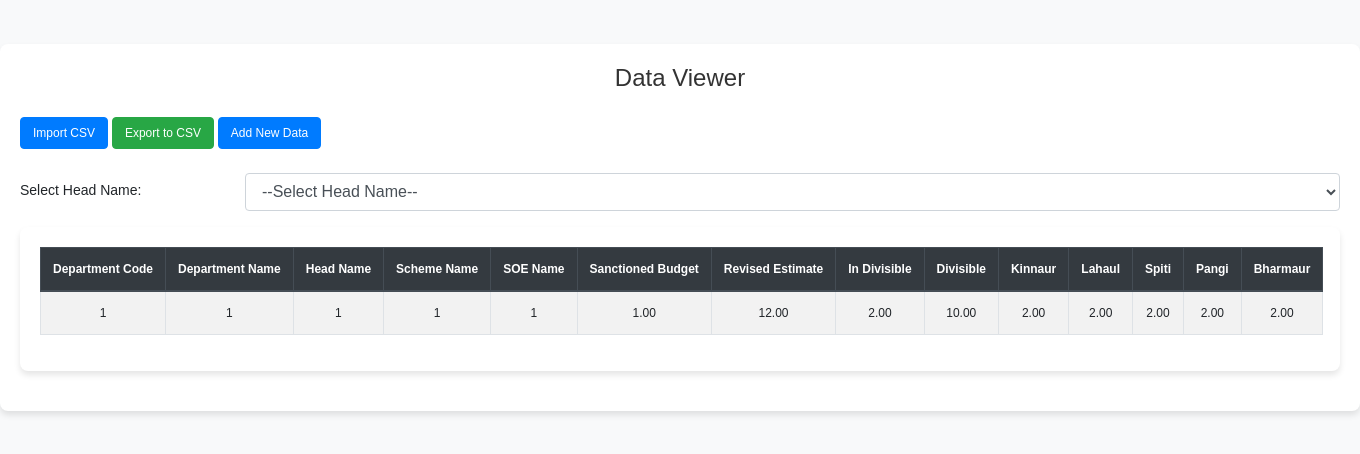
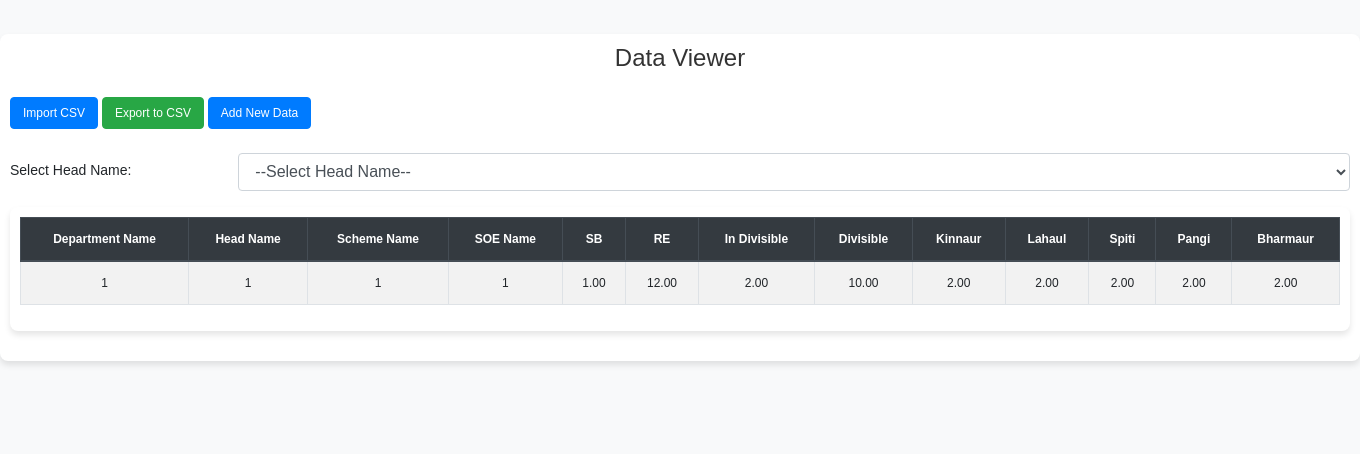
Before and after one commit to gov-bhanu/tdd-budget, a Django app: page / in a window 1360 px wide. Shown: the top 454 px of the page. Run offline with Django 5.2, Linux system fonts and the light colour scheme; data comes from the database, SQL or seed files in the repository; both versions use the stored data as it was before the commit; some libraries are stand-ins or nearby versions.

Commit message:
Import Modified

```diff
--- a/myapp/admin.py
+++ b/myapp/admin.py
@@ -5,7 +5,7 @@ from .models import DataRow
 class DataRowAdmin(admin.ModelAdmin):
     list_display = (
         'unique_search',
-        'department_code',
+        # 'department_code',
         'department_name',
         'head_name',
         'scheme_name',
--- a/myapp/templates/index.html
+++ b/myapp/templates/index.html
@@ -66,13 +66,13 @@
                     <table id="dataTable" class="table table-bordered table-striped table-hover w-100">
                         <thead class="thead-dark">
                             <tr>
-                                <th>Department Code</th>
+                                <!-- <th>Department Code</th> -->
                                 <th>Department Name</th>
                                 <th>Head Name</th>
                                 <th>Scheme Name</th>
                                 <th>SOE Name</th>
-                                <th>Sanctioned Budget</th>
-                                <th>Revised Estimate</th>
+                                <th>SB</th>
+                                <th>RE</th>
                                 <th>In Divisible</th>
                                 <th>Divisible</th>
                                 <th>Kinnaur</th>
--- a/myapp/views.py
+++ b/myapp/views.py
@@ -75,14 +75,15 @@ def import_csv(request):
             reader = csv.DictReader(decoded_file)
 
             for row in reader:
-                department_code = row["department_code"]
+                # department_code = row["department_code"]
                 department_name = row["department_name"]
                 head_name = row["head_name"]
                 scheme_name = row["scheme_name"]
                 soe_name = row["soe_name"]
                 sanctioned_budget = float(row["sanctioned_budget"])
+                revised_estimate = float(row["in_divisible"]) if row.get("in_divisible") else None
                 in_divisible = float(row["in_divisible"]) if row.get("in_divisible") else None
-                revised_estimate = float(row["in_divisible"]) if row.get("in_divisible") else None
+                divisible = float(row["in_divisible"]) if row.get("divisible") else None
                 kinnaur = float(row["kinnaur"]) if row.get("kinnaur") else None
                 lahaul = float(row["lahaul"]) if row.get("lahaul") else None
                 spiti = float(row["spiti"]) if row.get("spiti") else None
@@ -92,16 +93,18 @@ def import_csv(request):
                 try:
                     # Create or update the DataRow
                     data, created = DataRow.objects.update_or_create(
-                        unique_search=f"{department_code}-{department_name}-{scheme_name}-{head_name}-{soe_name}",
+                        # unique_search=f"{department_code}-{department_name}-{scheme_name}-{head_name}-{soe_name}",
+                        unique_search=f"{department_name}-{scheme_name}-{head_name}-{soe_name}",
                         defaults={
-                            "department_code": department_code,
+                            # "department_code": department_code,
                             "department_name": department_name,
                             "head_name": head_name,
                             "scheme_name": scheme_name,
                             "soe_name": soe_name,
                             "sanctioned_budget": sanctioned_budget,
+                            "revised_estimate": revised_estimate,
                             "in_divisible": in_divisible,
-                            "revised_estimate": revised_estimate,
+                            "divisible": divisible,
                             "kinnaur": kinnaur,
                             "lahaul": lahaul,
                             "spiti": spiti,
@@ -133,7 +136,7 @@ def add_data(request):
         soe_name = request.POST.get('soe_name')
         sanctioned_budget = request.POST.get('sanctioned_budget')
         revised_estimate = request.POST.get('revised_estimate')
-        department_code = request.POST.get('department_code')
+        # department_code = request.POST.get('department_code')
         department_name = request.POST.get('department_name')
         scheme_name = request.POST.get('scheme_name')
 
@@ -145,7 +148,7 @@ def add_data(request):
             soe_name=soe_name,
             sanctioned_budget=sanctioned_budget,
             revised_estimate=revised_estimate,
-            department_code=department_code,
+            # department_code=department_code,
             department_name=department_name,
             scheme_name=scheme_name
         )
--- a/static/css/styles.css
+++ b/static/css/styles.css
@@ -1,7 +1,7 @@
 /* Body Styling */
 body {
     font-size: 14px; /* Reduced overall font size */
-    padding: 20px 0;
+    padding: 10px 0;
     font-family: Arial, sans-serif;
     background-color: #f8f9fa; /* Subtle background color */
 }
@@ -9,7 +9,7 @@ body {
 /* Main Container Styling */
 .container, .container-fluid {
     background: white;
-    padding: 20px;
+    padding: 10px;
     border-radius: 8px;
     box-shadow: 0 4px 6px rgba(0, 0, 0, 0.1);
     margin-bottom: 20px;
@@ -18,7 +18,7 @@ body {
 /* Responsive Max-Width for Large Screens */
 @media (min-width: 1200px) {
     .container, .container-lg, .container-md, .container-sm, .container-xl {
-        max-width: 1800px;
+        max-width: 2000px;
     }
 }
 
--- a/static/js/scripts.js
+++ b/static/js/scripts.js
@@ -21,6 +21,32 @@ function fetchData() {
         });
 }
 
+// // Populate the main data table
+// function populateMainTable() {
+//     const dataTable = document.getElementById('dataTable').getElementsByTagName('tbody')[0];
+//     dataTable.innerHTML = ''; // Clear previous table content
+//     allData.forEach(row => {
+//         const newRow = dataTable.insertRow();
+//         newRow.innerHTML = `
+//             <td>${row.department_code}</td>
+//             <td>${row.department_name}</td>
+//             <td>${row.head_name}</td>
+//             <td>${row.scheme_name}</td>
+//             <td>${row.soe_name}</td>
+//             <td>${parseFloat(row.sanctioned_budget).toFixed(2)}</td>
+//             <td>${parseFloat(row.revised_estimate).toFixed(2)}</td>
+//             <td>${parseFloat(row.in_divisible).toFixed(2)}</td>
+//             <td>${(row.divisible || 0).toFixed(2)}</td>
+//             <td>${(row.kinnaur || 0).toFixed(2)}</td>
+//             <td>${(row.lahaul || 0).toFixed(2)}</td>
+//             <td>${(row.spiti || 0).toFixed(2)}</td>
+//             <td>${(row.pangi || 0).toFixed(2)}</td>
+//             <td>${(row.bharmaur || 0).toFixed(2)}</td>
+//         `;
+//     });
+// }
+
+
 // Populate the main data table
 function populateMainTable() {
     const dataTable = document.getElementById('dataTable').getElementsByTagName('tbody')[0];
@@ -28,7 +54,6 @@ function populateMainTable() {
     allData.forEach(row => {
         const newRow = dataTable.insertRow();
         newRow.innerHTML = `
-            <td>${row.department_code}</td>
             <td>${row.department_name}</td>
             <td>${row.head_name}</td>
             <td>${row.scheme_name}</td>
@@ -45,6 +70,8 @@ function populateMainTable() {
         `;
     });
 }
+
+
 
 // Populate the Head Name dropdown
 function populateHeadNameDropdown() {
@@ -79,7 +106,8 @@ function populateSOETable(filteredData) {
 
     filteredData.forEach((row, index) => {
         // Generate uniqueSearch based on the updated model logic
-        const uniqueSearch = `${row.department_code}-${row.department_name}-${row.scheme_name}-${row.head_name}-${row.soe_name}`;
+        // const uniqueSearch = `${row.department_code}-${row.department_name}-${row.scheme_name}-${row.head_name}-${row.soe_name}`;
+        const uniqueSearch = `${row.department_name}-${row.scheme_name}-${row.head_name}-${row.soe_name}`;
 
         const in_divisible = (row.in_divisible || 0).toFixed(2);
         const kinnaur = (row.kinnaur || 0).toFixed(2);
```
Also changed, not shown: myapp/models.py (+7 -6 lines), db.sqlite3, myapp/migrations/0028_remove_datarow_department_code.py (added).
